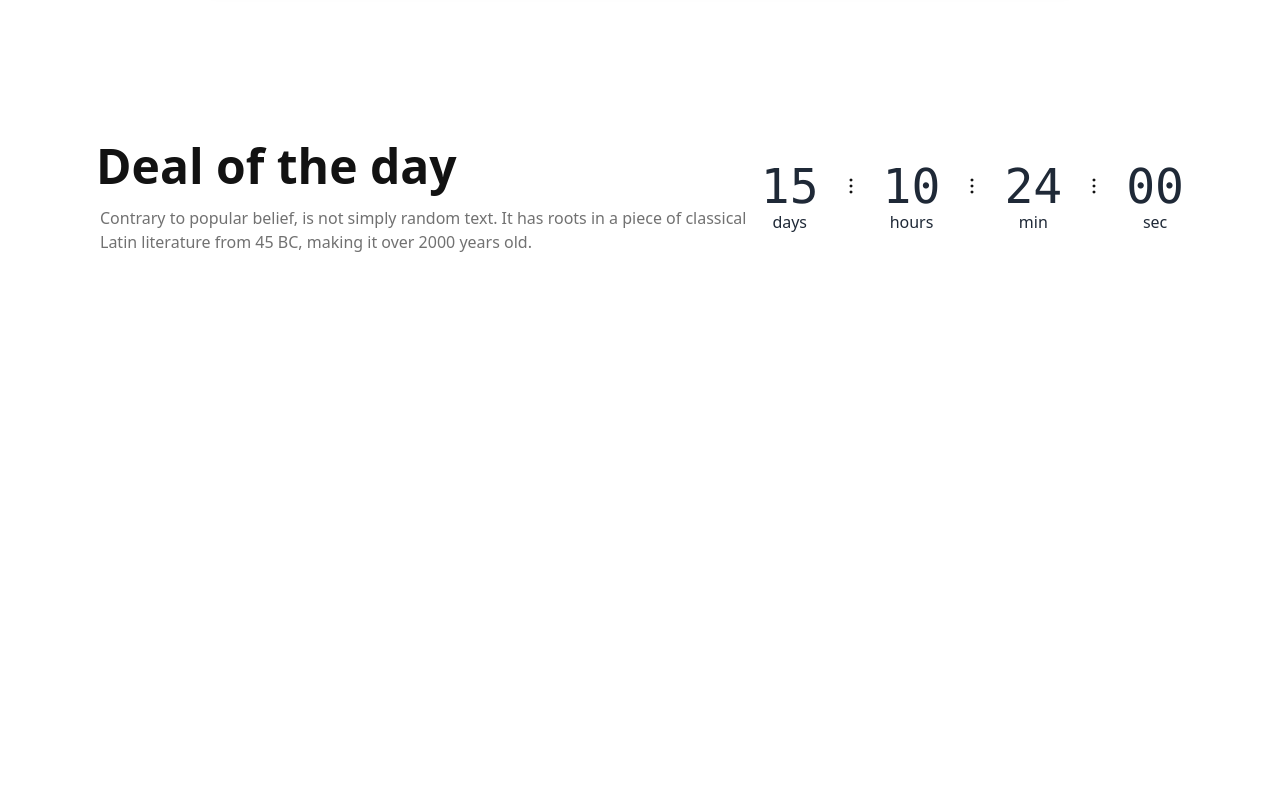
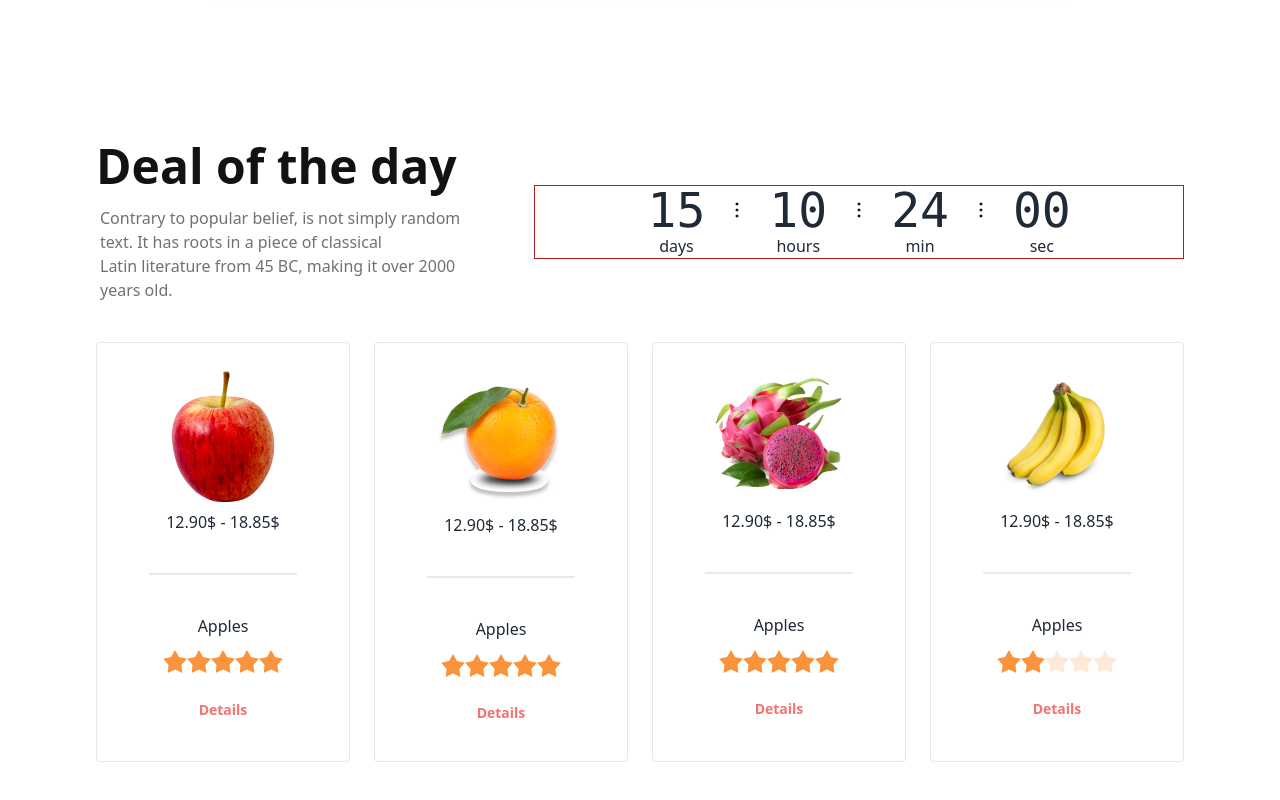
Before and after one commit to fardinariful/Fruit_shop_landing_page, a plain HTML site: page index.html in a window 1280 px wide. Shown: the part 1038-1838 px from the top of the page. Before the commit the page ends 1340 px from the top, so only its background shows below. Drawn offline with nearby package versions, Linux system fonts and the light colour scheme.

Commit message:
something added

```diff
--- a/index.html
+++ b/index.html
@@ -155,13 +155,13 @@
             </div>
     </header>
     <main class="container mx-auto lg:px-24 lg:py-12 px-8 py-4">
-         <div class="flex flex-col items-center lg:flex-row justify-between space-x-19">
+         <div class="flex flex-col items-center lg:flex-row justify-between gap-12">
           <div >
             <p class="text-[#121212] text-xl text-center lg:text-start lg:text-5xl font-extrabold">Deal of the day</p>
             <p class="w-full mt-4 text-[#12121299] text-center  lg:text-start px-1">Contrary to popular belief, is not simply random text. It has roots in a piece of classical <br> Latin literature from 45 BC, making it over 2000 years old.</p>
           </div>
 
-          <div class="flex items-center ">
+          <div class="flex items-center justify-center   lg:w-full  border border-red-700">
             <div class="grid auto-cols-max grid-flow-col gap-5 text-center">
               <div class="flex flex-col">
                 <span class="countdown font-mono text-5xl">
@@ -206,6 +206,84 @@
             </div>
           </div>
          </div>
+
+          <div class="mt-10  grid grid-cols-1 md:grid-cols-2 lg:grid-cols-4 gap-6">
+
+            <div class="border border-[#1212121A] rounded flex flex-col justify-center items-center px-4 py-6">
+              <img src="./images/fruit6.png" alt="">
+              <p class="mb-4 mt-2">12.90$ - 18.85$</p>
+              <div class="divider px-9"></div>
+              <p class="mt-4">Apples</p>
+              <div class="rating mt-3">
+                <input type="radio" name="rating-2" class="mask mask-star-2 bg-orange-400" />
+                <input
+                  type="radio"
+                  name="rating-2"
+                  class="mask mask-star-2 bg-orange-400"
+                  checked="checked" />
+                <input type="radio" name="rating-2" class="mask mask-star-2 bg-orange-400" />
+                <input type="radio" name="rating-2" class="mask mask-star-2 bg-orange-400" />
+                <input type="radio" name="rating-2" class="mask mask-star-2 bg-orange-400" />
+              </div>
+              <button class="btn btn-ghost text-red-400 mt-3">Details</button>
+            </div>
+            <div class="border border-[#1212121A] rounded flex flex-col justify-center items-center px-4 py-6">
+              <img src="./images/fruit7.png" alt="">
+              <p class="mb-4 mt-2">12.90$ - 18.85$</p>
+              <div class="divider px-9"></div>
+              <p class="mt-4">Apples</p>
+              <div class="rating mt-3">
+                <input type="radio" name="rating-2" class="mask mask-star-2 bg-orange-400" />
+                <input
+                  type="radio"
+                  name="rating-2"
+                  class="mask mask-star-2 bg-orange-400"
+                  checked="checked" />
+                <input type="radio" name="rating-2" class="mask mask-star-2 bg-orange-400" />
+                <input type="radio" name="rating-2" class="mask mask-star-2 bg-orange-400" />
+                <input type="radio" name="rating-2" class="mask mask-star-2 bg-orange-400" />
+              </div>
+              <button class="btn btn-ghost text-red-400 mt-3">Details</button>
+            </div>
+            <div class="border border-[#1212121A] rounded flex flex-col justify-center items-center px-4 py-6">
+              <img src="./images/fruit8.png" alt="">
+              <p class="mb-4 mt-2">12.90$ - 18.85$</p>
+              <div class="divider px-9"></div>
+              <p class="mt-4">Apples</p>
+              <div class="rating mt-3">
+                <input type="radio" name="rating-2" class="mask mask-star-2 bg-orange-400" />
+                <input
+                  type="radio"
+                  name="rating-2"
+                  class="mask mask-star-2 bg-orange-400"
+                  checked="checked" />
+                <input type="radio" name="rating-2" class="mask mask-star-2 bg-orange-400" />
+                <input type="radio" name="rating-2" class="mask mask-star-2 bg-orange-400" />
+                <input type="radio" name="rating-2" class="mask mask-star-2 bg-orange-400" />
+              </div>
+              <button class="btn btn-ghost text-red-400 mt-3">Details</button>
+            </div>
+            <div class="border border-[#1212121A] rounded flex flex-col justify-center items-center px-4 py-6">
+              <img src="./images/fruit9.png" alt="">
+              <p class="mb-4 mt-2">12.90$ - 18.85$</p>
+              <div class="divider px-9"></div>
+              <p class="mt-4">Apples</p>
+              <div class="rating mt-3">
+                <input type="radio" name="rating-2" class="mask mask-star-2 bg-orange-400" />
+                <input
+                  type="radio"
+                  name="rating-2"
+                  class="mask mask-star-2 bg-orange-400"
+                  checked="checked" />
+                <input type="radio" name="rating-2" class="mask mask-star-2 bg-orange-400" />
+                <input type="radio" name="rating-2" class="mask mask-star-2 bg-orange-400" />
+                <input type="radio" name="rating-2" class="mask mask-star-2 bg-orange-400" />
+              </div>
+              <button class="btn btn-ghost text-red-400 mt-3">Details</button>
+            </div>
+
+          </div>
+
     </main>
     <footer></footer>
 </body>
```
